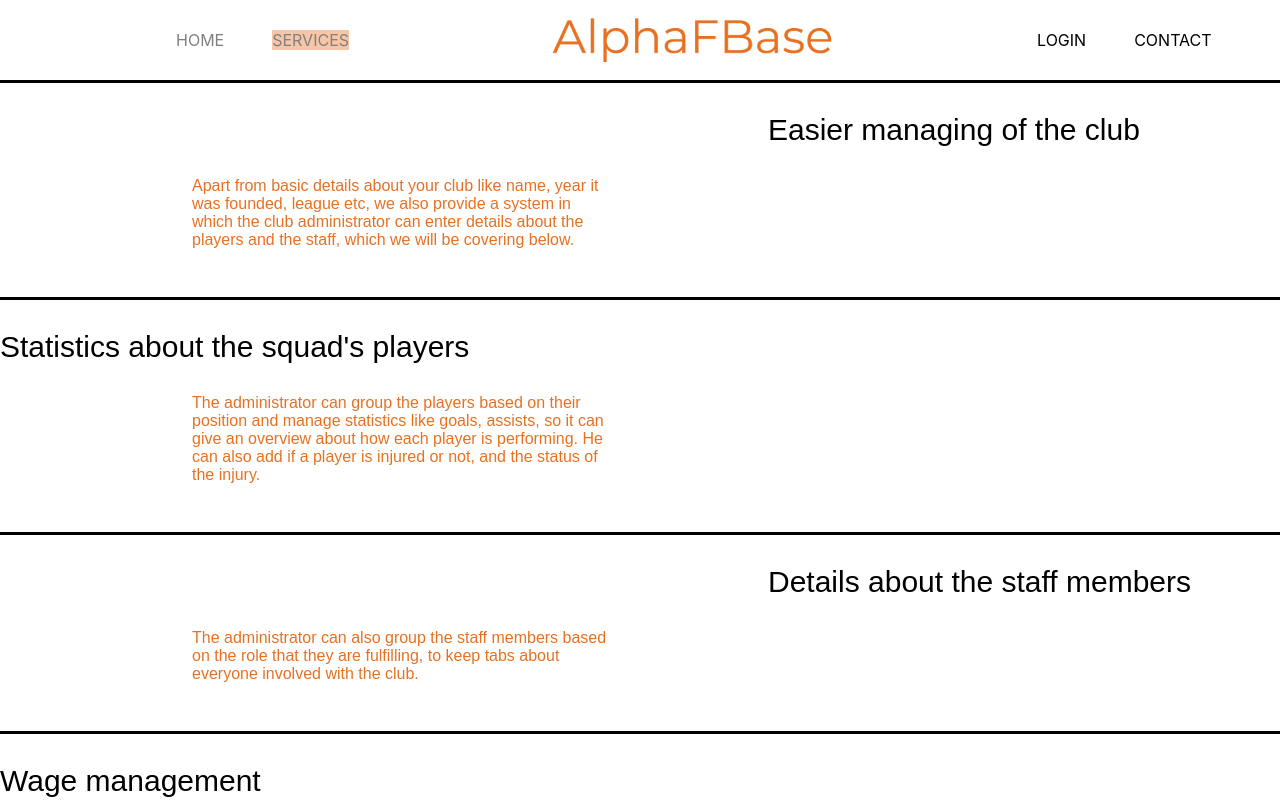
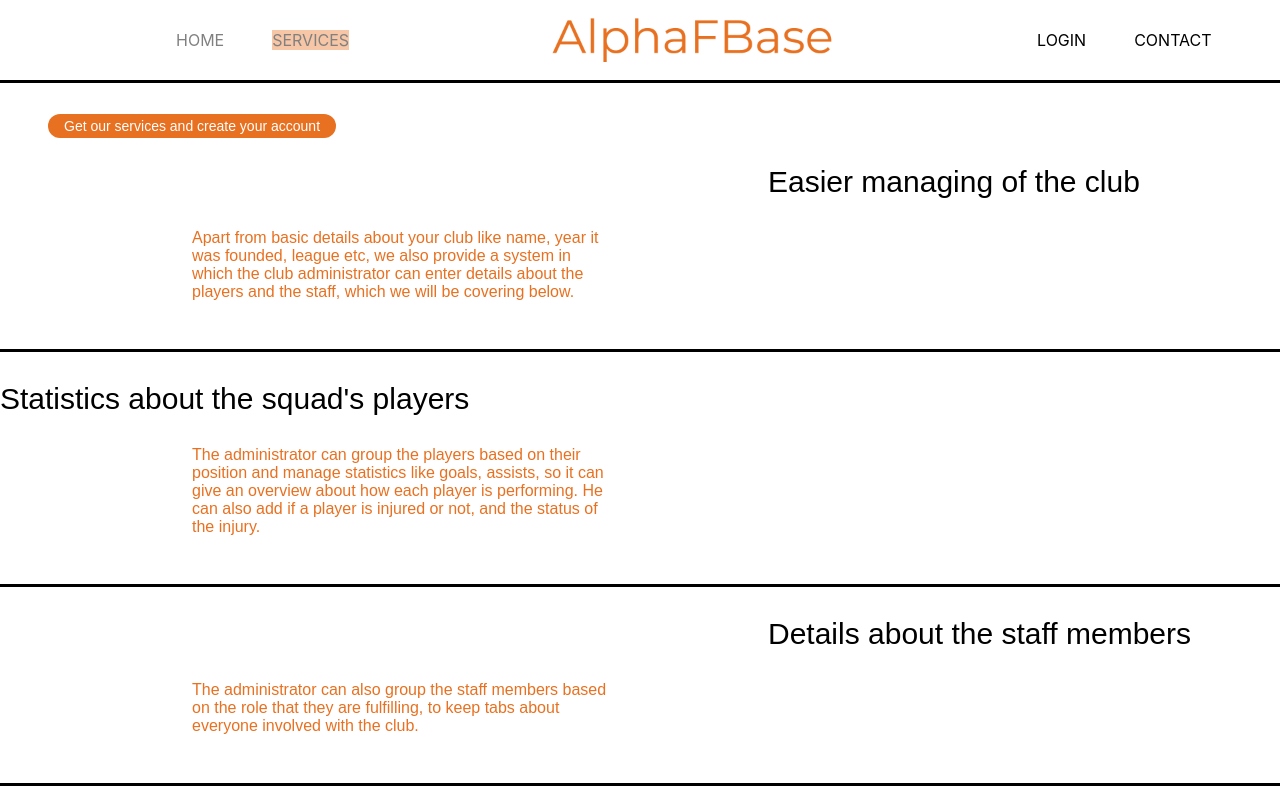
Before and after one commit to adi0300/AlphaFBase, a React (Create React App) app: page /services in a window 1280 px wide. Shown: the top 800 px of the page. Built offline with nearby package versions, Linux system fonts and the light colour scheme.

Commit message:
Created Payment basic page and a link to it

```diff
--- a/src/App.js
+++ b/src/App.js
@@ -5,6 +5,7 @@ import { Routes } from 'react-router-dom';
 import { Route } from "react-router-dom";
 import Home from "./pages/Home";
 import Services from "./pages/Services";
+import Payment from "./pages/Payment"
 function App() {
   return (
     <div>
@@ -12,6 +13,7 @@ function App() {
       <Routes>
         <Route path="/" element={<Home/>}/>
         <Route path="/services" element={<Services/>}/>
+        <Route path="/payment" element={<Payment/>}/>
       </Routes>
       <Footer />
     </div>
--- /dev/null
+++ b/src/pages/Payment.js
@@ -0,0 +1,9 @@
+function Payment() {
+    return(
+        <div>
+            Welcome to payment page
+        </div>
+    );
+}
+
+export default Payment;
--- a/src/pages/Services.js
+++ b/src/pages/Services.js
@@ -1,9 +1,17 @@
 import ServicesText from "../components/ServicesText";
 import classes from "./Services.module.css";
+import {NavLink} from 'react-router-dom';
 
 function Services() {
     return(
         <div>
+            <div className={classes.link}>
+            <NavLink
+                to="/payment"
+                >
+                Get our services and create your account
+            </NavLink>
+            </div>
             <p className={classes.righttitle} >Easier managing of the club</p>
             <ServicesText text="Apart from basic details about your club like name, year it was founded, league etc,
             we also provide a system in which the club administrator can enter details about the players and the staff,
--- a/src/pages/Services.module.css
+++ b/src/pages/Services.module.css
@@ -10,3 +10,19 @@
     font-family: Arial;
     color: black;
 }
+.link{
+    margin-top: 2rem;
+    margin-left: 3rem;
+}
+.link a{
+    text-decoration: none;
+    color: white;
+    font-size: 14px;
+    font-family: sans-serif;
+    background-color: #E87121;
+    border-radius: 60px;
+    padding: 4px;
+    padding-right: 16px;
+    padding-left: 16px;
+    overflow: hidden;
+}
```
